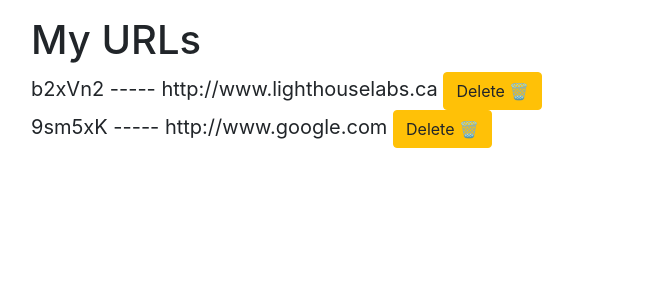
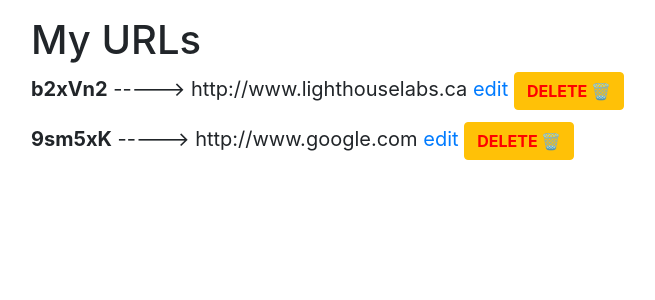
Before and after one commit to cpfeiffer325/tiny-app-project, a Node server app: page /urls in a window 1280 px wide. Shown: the part 182-482 px from the top of the page, without its empty margins (19-674 px from the left). Run offline with Node 20, Linux system fonts and the light colour scheme; some libraries are stand-ins or nearby versions.

Commit message:
modified the table spacing and delete button

```diff
--- a/views/urls_index.ejs
+++ b/views/urls_index.ejs
@@ -14,9 +14,10 @@
   </header>
   <h1>My URLs</h1>
     <u1><% for (let short in urls) { %>
-      <table><%= short %> ----- <%=urls[short] %>
+      <table style="height:12px"><strong><%= short %></strong> -----> <%=urls[short] %>
+      <a href="/urls/<%= short %>"> edit  </a>
       <form method="POST" action="/urls/<%= short %>/delete">
-        <button type="submit" class="btn btn-warning">Delete 🗑️</button>
+        <button type="submit" class="btn btn-warning"><strong style="color:red">DELETE 🗑️</strong></button>
       </form>
       </table>
       <% } %>
```
